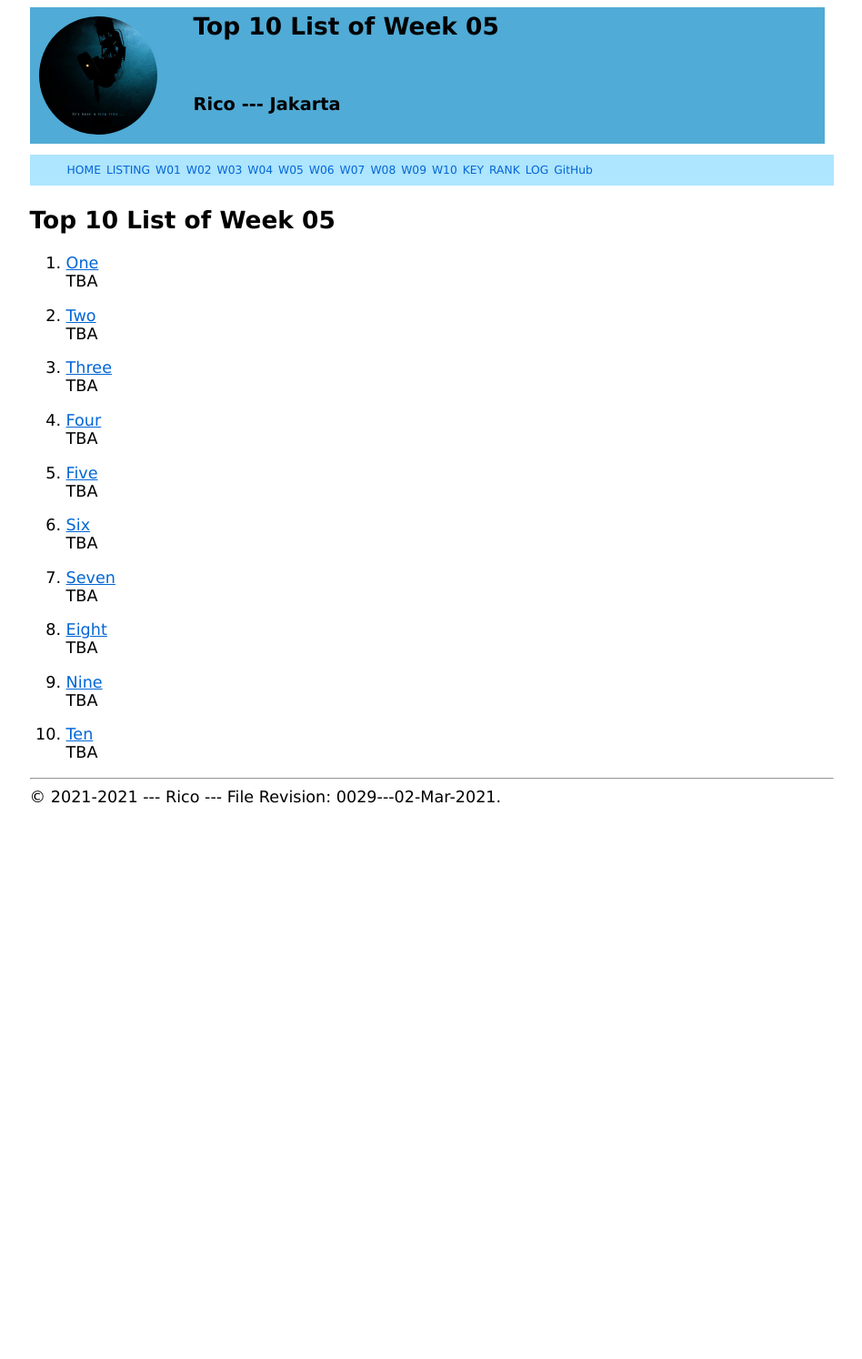
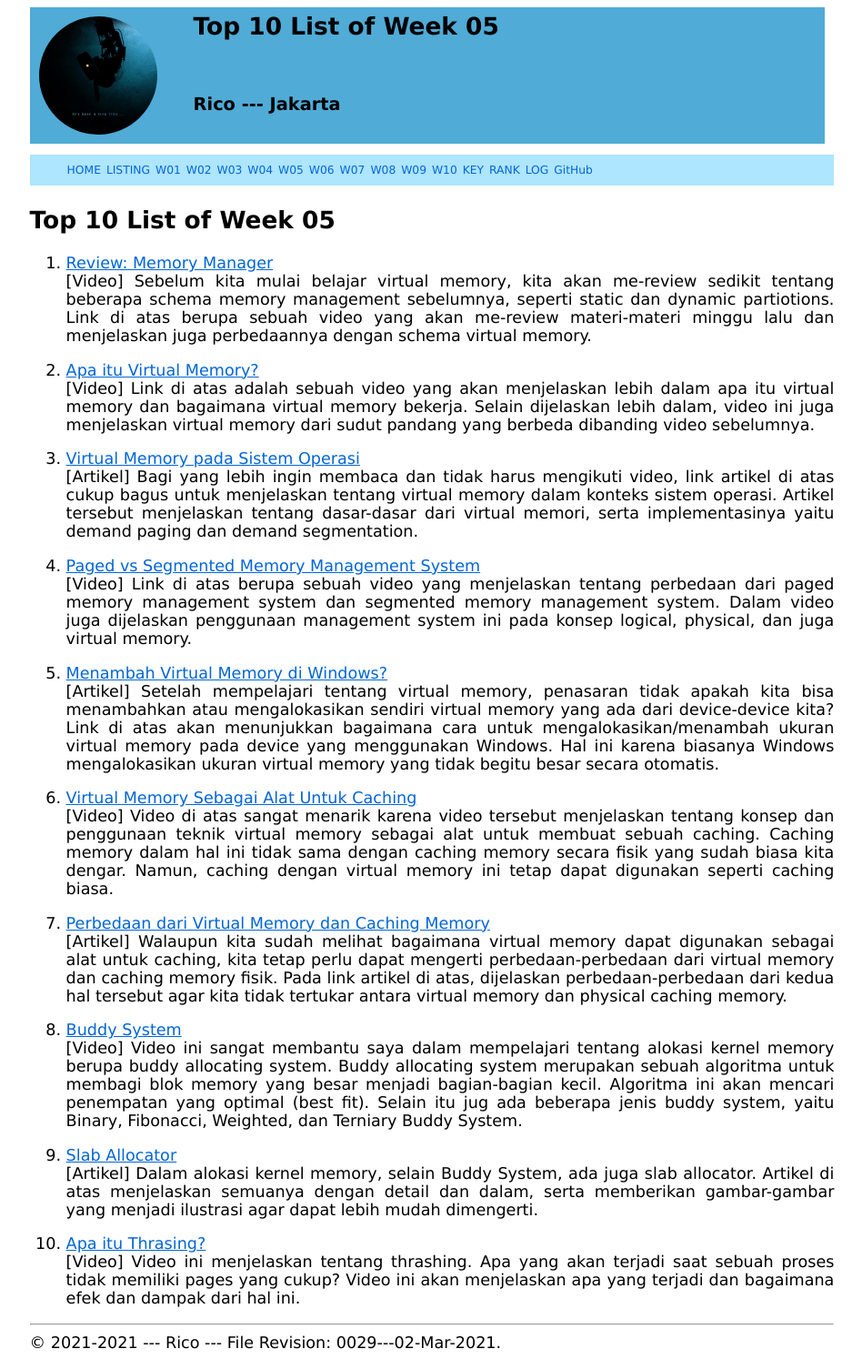
Before and after one commit to azricot/os211, a Jekyll site: the page built from w05.md, in a window 1280 px wide. Shown: the whole page at 91% size, without its empty margins (165-1113 px from the left). Built offline with Jekyll 4.4.1, drawn with Linux system fonts in a browser that asks for light colours; our own code applies the rules of GitHub Pages for plain Markdown files; before the commit the page ends 900 px from its top, so only the background shows below that.

Commit message:
update top10listW05 myrank mylog and sign it

```diff
--- a/TXT/myrank.txt
+++ b/TXT/myrank.txt
@@ -9,3 +9,6 @@ ZCZC W02 cornelita
 ZCZC W03 bltszr
 ZCZC W03 calmeryan
 ZCZC W03 corfaitch
+ZCZC W04 bimabr
+ZCZC W04 blopblipblap
+ZCZC W04 bltszr
--- a/w05.md
+++ b/w05.md
@@ -5,32 +5,32 @@ permalink: /W05/
 
 # Top 10 List of Week 05
 
-1. [One](https://en.wikipedia.org/wiki/1)<br>
-TBA
+1. [Review: Memory Manager](https://www.youtube.com/watch?v=qdkxXygc3rE)<br>
+[Video] Sebelum kita mulai belajar virtual memory, kita akan me-review sedikit tentang beberapa schema memory management sebelumnya, seperti static dan dynamic partiotions. Link di atas berupa sebuah video yang akan me-review materi-materi minggu lalu dan menjelaskan juga perbedaannya dengan schema virtual memory.
 
-2. [Two](https://en.wikipedia.org/wiki/2)<br>
-TBA
+2. [Apa itu Virtual Memory?](https://www.youtube.com/watch?v=2quKyPnUShQ)<br>
+[Video] Link di atas adalah sebuah video yang akan menjelaskan lebih dalam apa itu virtual memory dan bagaimana virtual memory bekerja. Selain dijelaskan lebih dalam, video ini juga menjelaskan virtual memory dari sudut pandang yang berbeda dibanding video sebelumnya.
 
-3. [Three](https://en.wikipedia.org/wiki/3)<br>
-TBA
+3. [Virtual Memory pada Sistem Operasi](https://www.geeksforgeeks.org/virtual-memory-in-operating-system/)<br>
+[Artikel] Bagi yang lebih ingin membaca dan tidak harus mengikuti video, link artikel di atas cukup bagus untuk menjelaskan tentang virtual memory dalam konteks sistem operasi. Artikel tersebut menjelaskan tentang dasar-dasar dari virtual memori, serta implementasinya yaitu demand paging dan demand segmentation.
 
-4. [Four](https://en.wikipedia.org/wiki/4)<br>
-TBA
+4. [Paged vs Segmented Memory Management System](https://www.youtube.com/watch?v=p9yZNLeOj4)<br>
+[Video] Link di atas berupa sebuah video yang menjelaskan tentang perbedaan dari paged memory management system dan segmented memory management system. Dalam video juga dijelaskan penggunaan management system ini pada konsep logical, physical, dan juga virtual memory.
 
-5. [Five](https://en.wikipedia.org/wiki/5)<br>
-TBA
+5. [Menambah Virtual Memory di Windows?](https://winpreso.com/cara-menambah-virtual-memory-di-windows/)<br>
+[Artikel] Setelah mempelajari tentang virtual memory, penasaran tidak apakah kita bisa menambahkan atau mengalokasikan sendiri virtual memory yang ada dari device-device kita? Link di atas akan menunjukkan bagaimana cara untuk mengalokasikan/menambah ukuran virtual memory pada device yang menggunakan Windows. Hal ini karena biasanya Windows mengalokasikan ukuran virtual memory yang tidak begitu besar secara otomatis.
 
-6. [Six](https://en.wikipedia.org/wiki/6)<br>
-TBA
+6. [Virtual Memory Sebagai Alat Untuk Caching](https://www.youtube.com/watch?v=iMPC6-iV8Jk)<br>
+[Video] Video di atas sangat menarik karena video tersebut menjelaskan tentang konsep dan penggunaan teknik virtual memory sebagai alat untuk membuat sebuah caching. Caching memory dalam hal ini tidak sama dengan caching memory secara fisik yang sudah biasa kita dengar. Namun, caching dengan virtual memory ini tetap dapat digunakan seperti caching biasa.
 
-7. [Seven](https://en.wikipedia.org/wiki/7)<br>
-TBA
+7. [Perbedaan dari Virtual Memory dan Caching Memory](https://www.geeksforgeeks.org/difference-between-virtual-memory-and-cache-memory/)<br>
+[Artikel] Walaupun kita sudah melihat bagaimana virtual memory dapat digunakan sebagai alat untuk caching, kita tetap perlu dapat mengerti perbedaan-perbedaan dari virtual memory dan caching memory fisik. Pada link artikel di atas, dijelaskan perbedaan-perbedaan dari kedua hal tersebut agar kita tidak tertukar antara virtual memory dan physical caching memory.
 
-8. [Eight](https://en.wikipedia.org/wiki/8)<br>
-TBA
+8. [Buddy System](https://www.youtube.com/watch?v=j9sOpKm5goQ)<br>
+[Video] Video ini sangat membantu saya dalam mempelajari tentang alokasi kernel memory berupa buddy allocating system. Buddy allocating system merupakan sebuah algoritma untuk membagi blok memory yang besar menjadi bagian-bagian kecil. Algoritma ini akan mencari penempatan yang optimal (best fit). Selain itu jug ada beberapa jenis buddy system, yaitu Binary, Fibonacci, Weighted, dan Terniary Buddy System.
 
-9. [Nine](https://en.wikipedia.org/wiki/9)<br>
-TBA
+9. [Slab Allocator](https://www.kernel.org/doc/gorman/html/understand/understand011.html)<br>
+[Artikel] Dalam alokasi kernel memory, selain Buddy System, ada juga slab allocator. Artikel di atas menjelaskan semuanya dengan detail dan dalam, serta memberikan gambar-gambar yang menjadi ilustrasi agar dapat lebih mudah dimengerti.
 
-10. [Ten](https://en.wikipedia.org/wiki/10)<br>
-TBA
+10. [Apa itu Thrasing?](https://www.youtube.com/watch?v=IyWaK8pbN6A)<br>
+[Video] Video ini menjelaskan tentang thrashing. Apa yang akan terjadi saat sebuah proses tidak memiliki pages yang cukup? Video ini akan menjelaskan apa yang terjadi dan bagaimana efek dan dampak dari hal ini.
```
Also changed, not shown: TXT/mylog.txt (+7 -0 lines), 5 other files.
